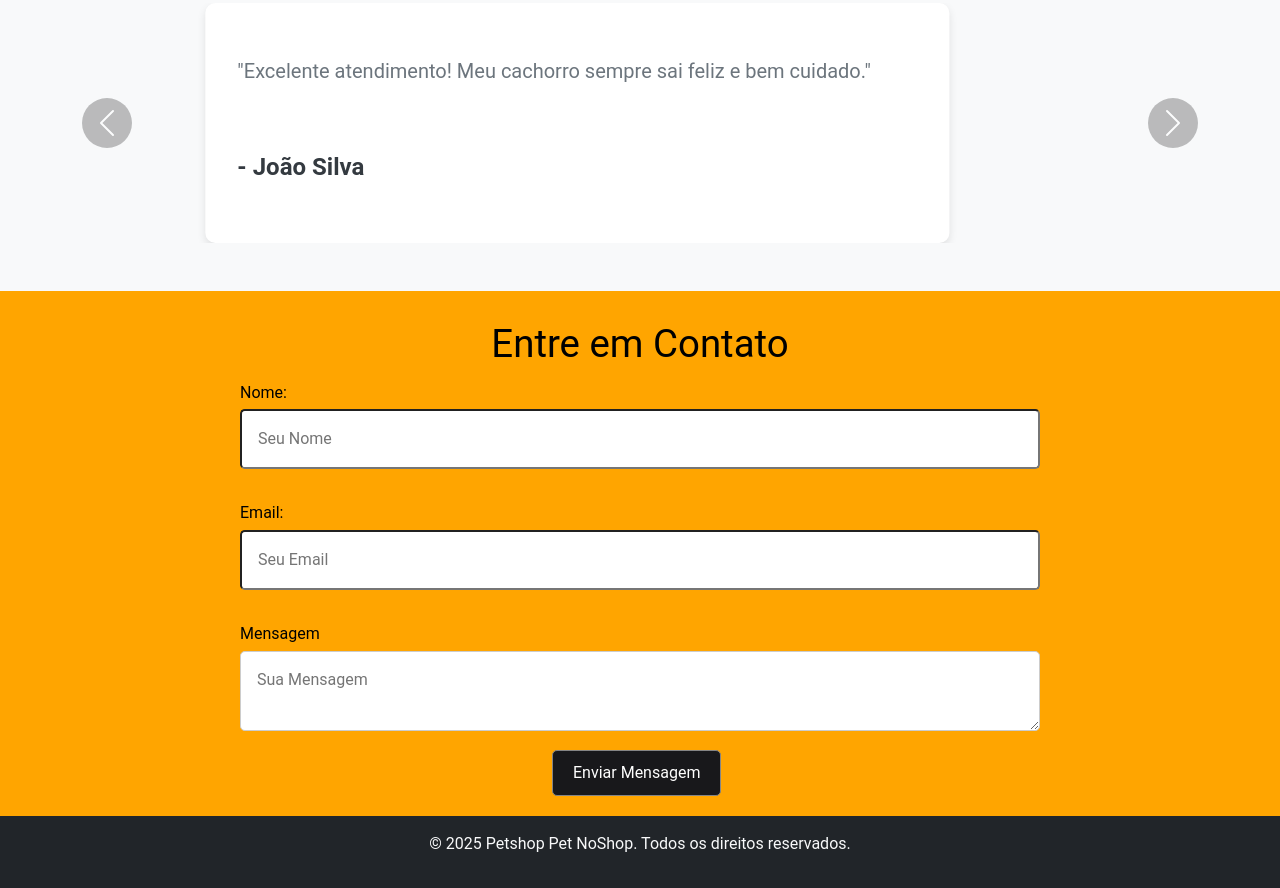
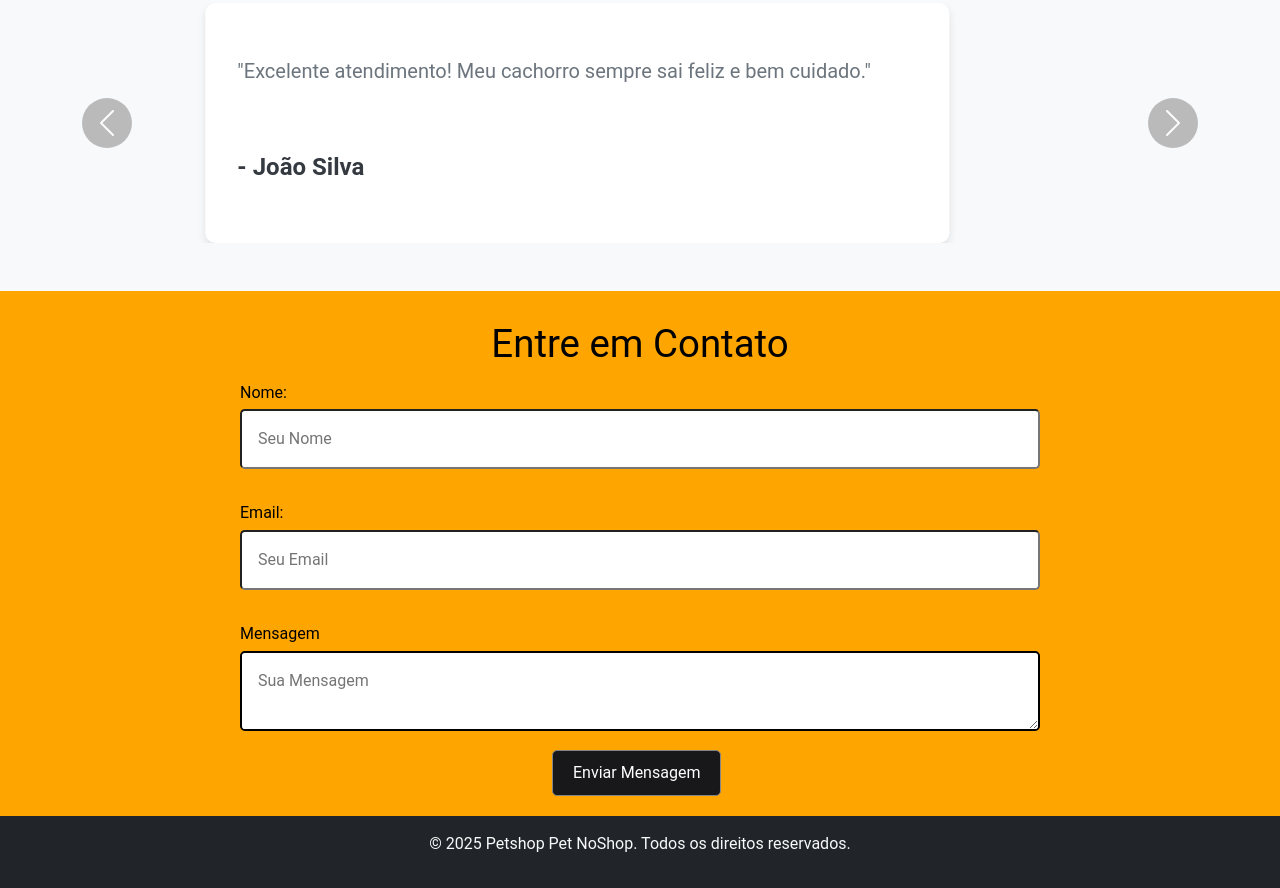
Before and after one commit to VitorArgeri/Pagina-Pet, a plain HTML site: page index.html in a window 1280 px wide. Shown: the part 2517-3405 px from the top of the page. Drawn offline with nearby package versions, Linux system fonts and the light colour scheme.

Commit message:
fix: border-color

```diff
--- a/assets/styles/index.styles.css
+++ b/assets/styles/index.styles.css
@@ -201,7 +201,7 @@ form textarea {
     width: 50rem;
     height: 30vh;
     border-radius: 0.3rem;
-    border: 1px solid #ccc;
+    border: 0.15rem solid black;
     padding: 1rem;
     height: 5rem;
 }
```
